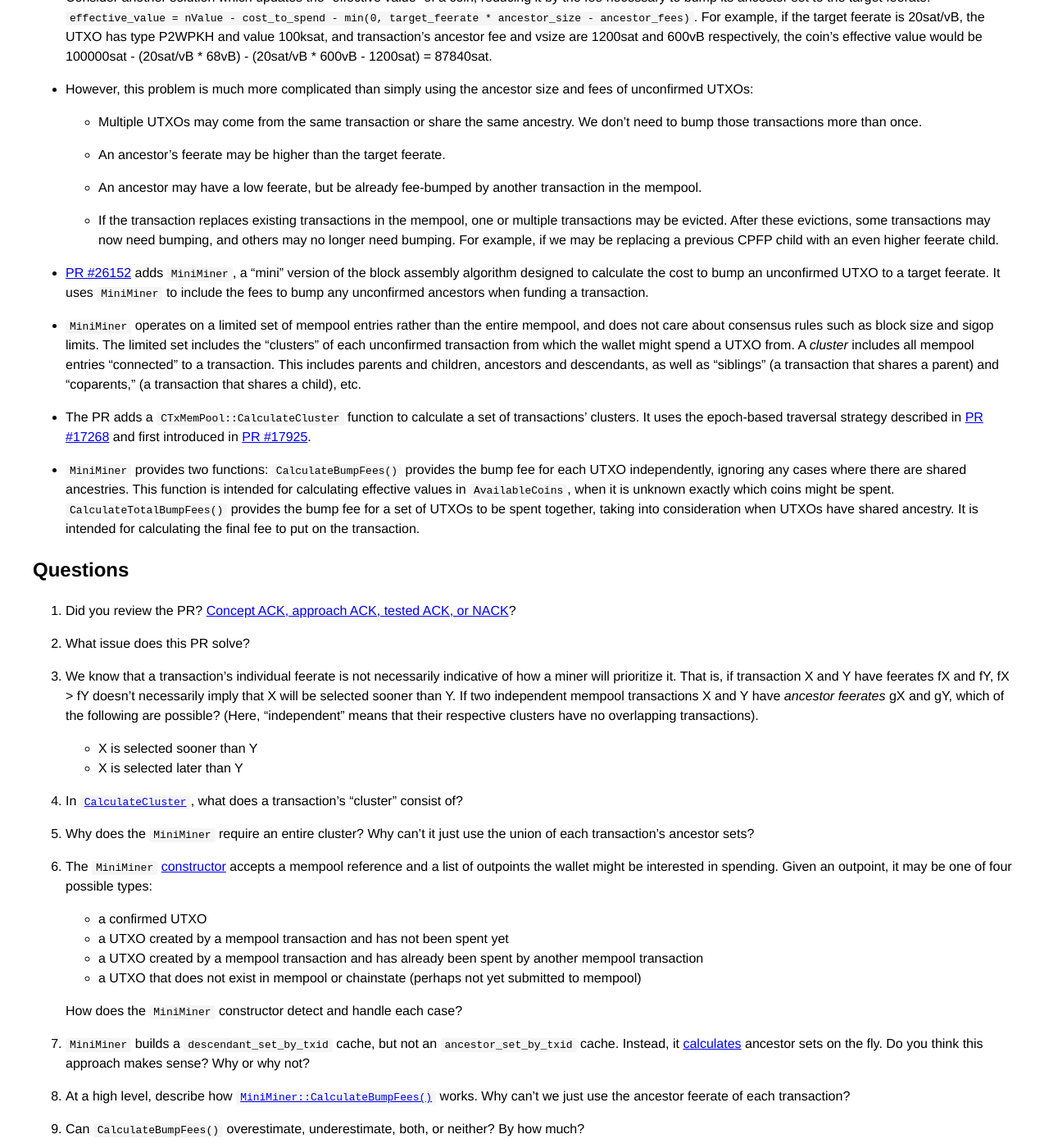
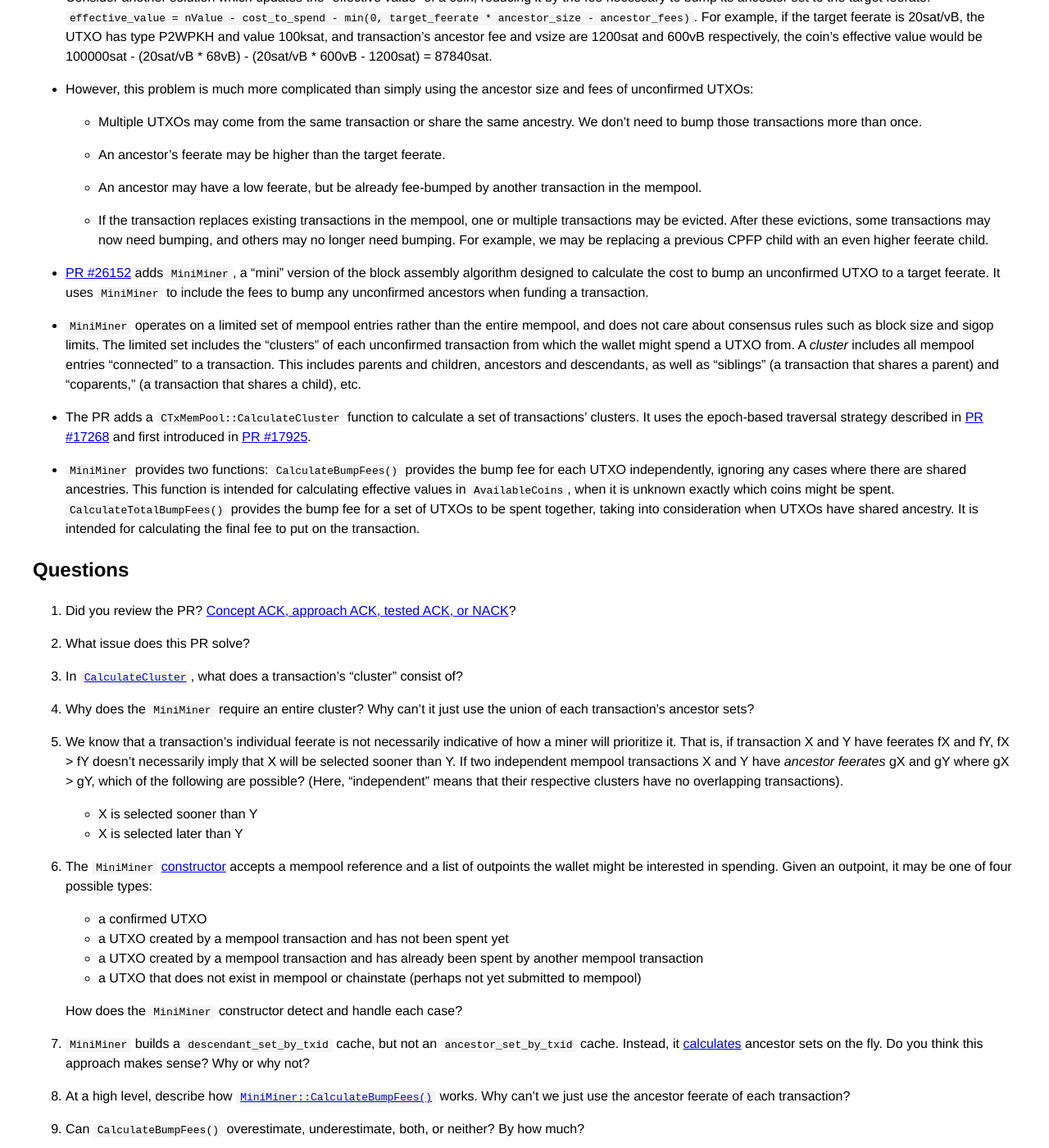
Before and after one commit to bitcoin-core-review-club/website, a Jekyll site: the page built from _posts/2022-11-23-#26152.md, in a window 1280 px wide and 1400 px high, scrolled down 876 px. Shown: the whole window at 82% size. Built offline with Jekyll 4.4.1, drawn with Linux system fonts in a browser that asks for light colours.

Commit message:
fix some typos in n26152

```diff
--- a/_posts/2022-11-23-#26152.md
+++ b/_posts/2022-11-23-#26152.md
@@ -66,7 +66,7 @@ vsize are 1200sat and 600vB respectively, the coin's effective value would be 10
 
     - If the transaction replaces existing transactions in the mempool, one or multiple transactions
       may be evicted. After these evictions, some transactions may now need bumping, and others may
-      no longer need bumping. For example, if we may be replacing a previous CPFP child with an
+      no longer need bumping. For example, we may be replacing a previous CPFP child with an
       even higher feerate child.
 
 - [PR #26152](https://github.com/bitcoin/bitcoin/pull/26152) adds `MiniMiner`, a "mini" version of
@@ -99,21 +99,21 @@ fee to put on the transaction.
 
 1. What issue does this PR solve?
 
-1. We know that a transaction's individual feerate is not necessarily indicative of how a miner will
-  prioritize it. That is, if transaction X and Y have feerates fX and fY, fX > fY doesn't
-necessarily imply that X will be selected sooner than Y. If two independent mempool transactions X
-and Y have *ancestor feerates* gX and gY, which of the following are possible? (Here, "independent"
-means that their respective clusters have no overlapping transactions).
-
-    - X is selected sooner than Y
-    - X is selected later than Y
-
 1. In
    [`CalculateCluster`](https://github.com/bitcoin-core-review-club/bitcoin/commit/995107782a1a512811d54f7abf29249f351a7cbf#diff-c065d4cd2398ad0dbcef393c5dfc53f465bf44723348892395fffd2fb3bac522R1218),
 what does a transaction's "cluster" consist of?
 
 1. Why does the `MiniMiner` require an entire cluster? Why can't it just use the union of each
    transaction's ancestor sets?
+
+1. We know that a transaction's individual feerate is not necessarily indicative of how a miner will
+  prioritize it. That is, if transaction X and Y have feerates fX and fY, fX > fY doesn't
+necessarily imply that X will be selected sooner than Y. If two independent mempool transactions X
+and Y have *ancestor feerates* gX and gY where gX > gY, which of the following are possible? (Here,
+"independent" means that their respective clusters have no overlapping transactions).
+
+    - X is selected sooner than Y
+    - X is selected later than Y
 
 1. The `MiniMiner`
    [constructor](https://github.com/bitcoin-core-review-club/bitcoin/blob/b669fd94f84e679d4549ef0abe1b0483e1406152/src/node/mini_miner.h#L94)
```
